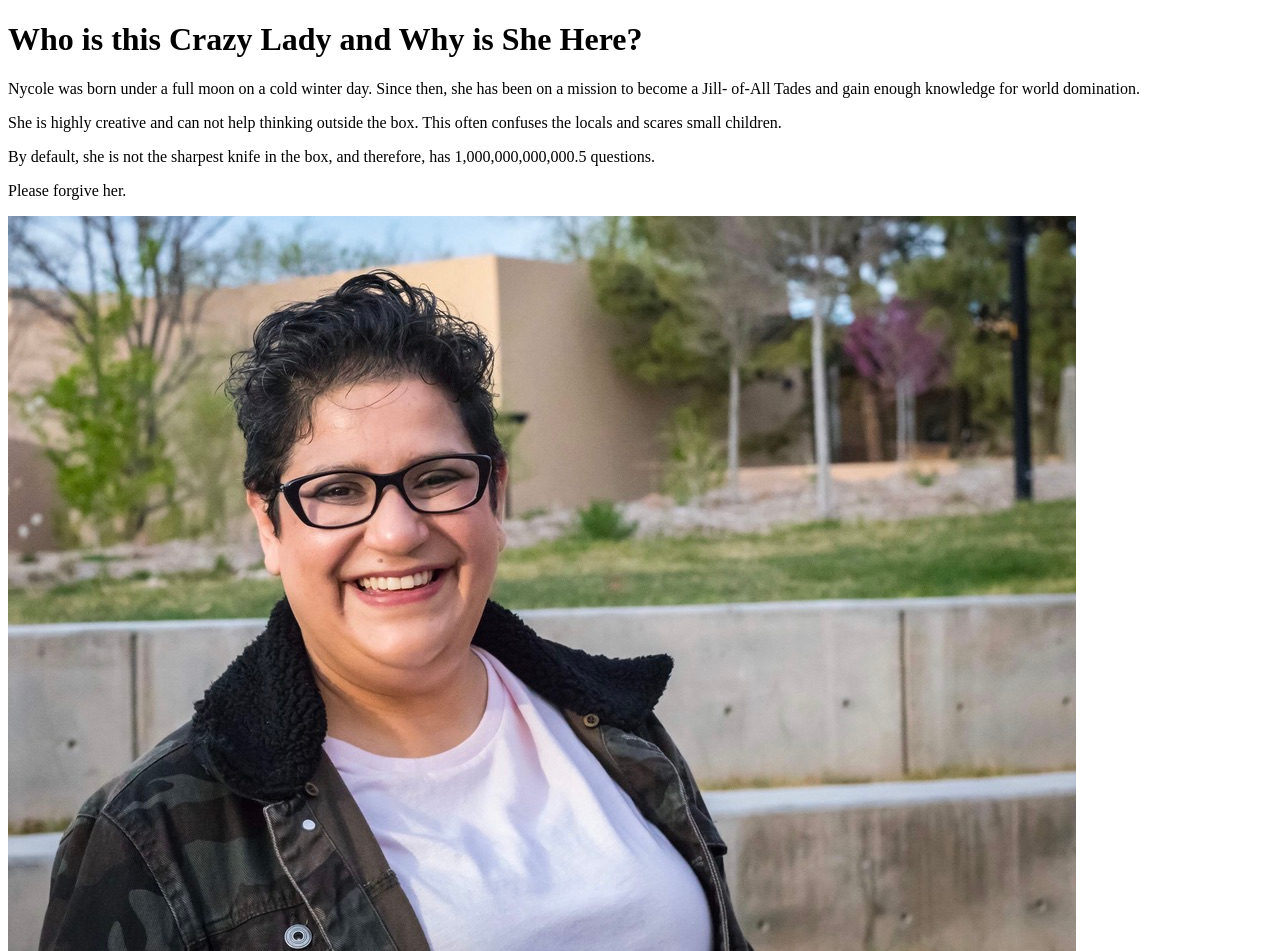
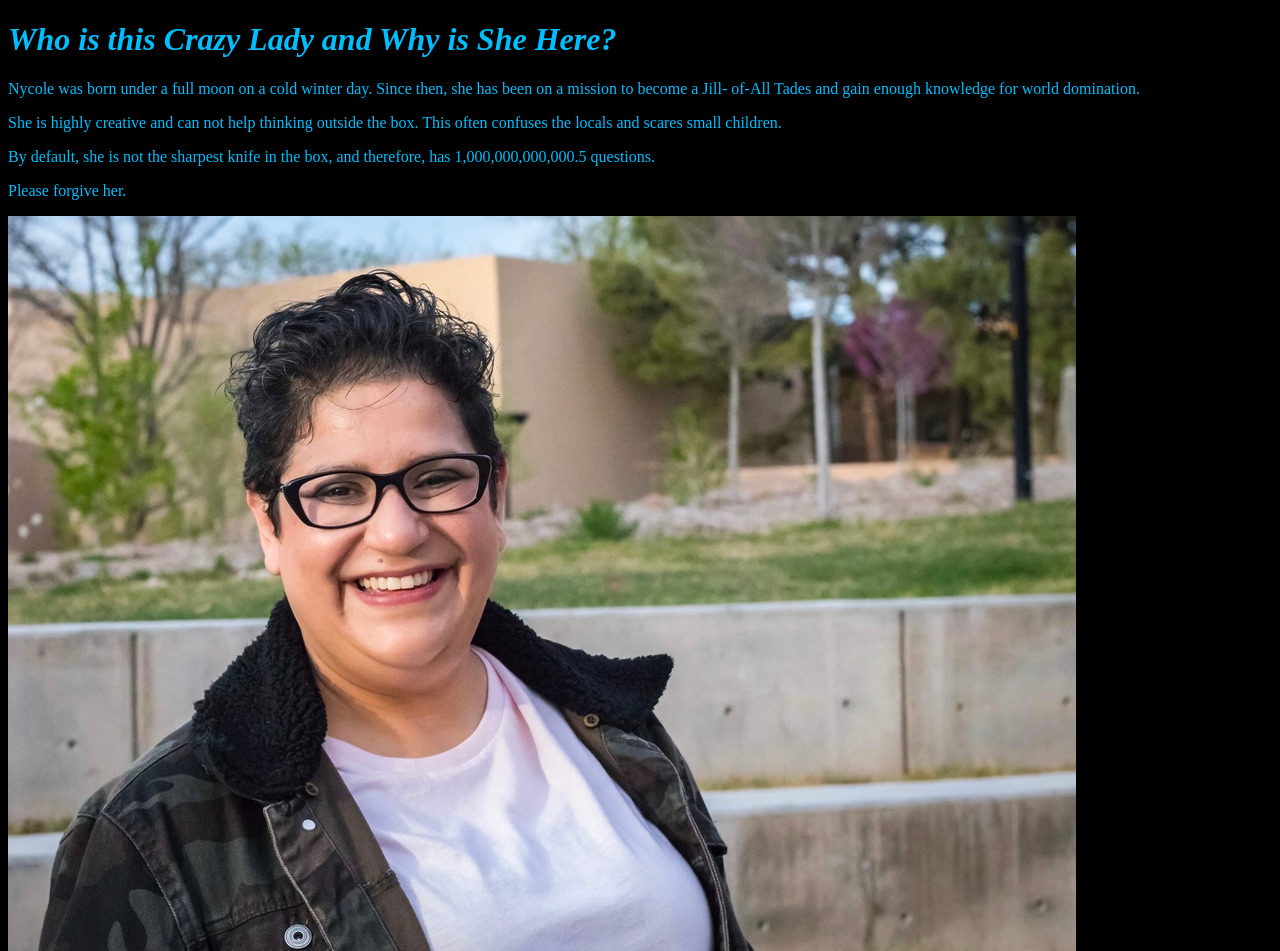
Before and after one commit to Nyazdavila/about-nycole, a plain HTML site: page index.html in a window 1280 px wide. Shown: the top 951 px of the page. Drawn offline with Linux system fonts and the light colour scheme.

Commit message:
added index.html Basic assignment done. super done

```diff
--- a/index.html
+++ b/index.html
@@ -3,6 +3,7 @@
 <head>
     <meta charset="UTF-8">
     <title>About Nycole</title>
+    <link rel="stylesheet" href="styles.css">
 </head>
 <body>
     <h1> Who is this Crazy Lady and Why is She Here? </h1>
--- /dev/null
+++ b/styles.css
@@ -0,0 +1,10 @@
+body{
+    background-color: black;
+    color: deepskyblue;
+}
+h1{
+    font-style: oblique;
+}
+p{
+    font-style: inherit;
+}
```
